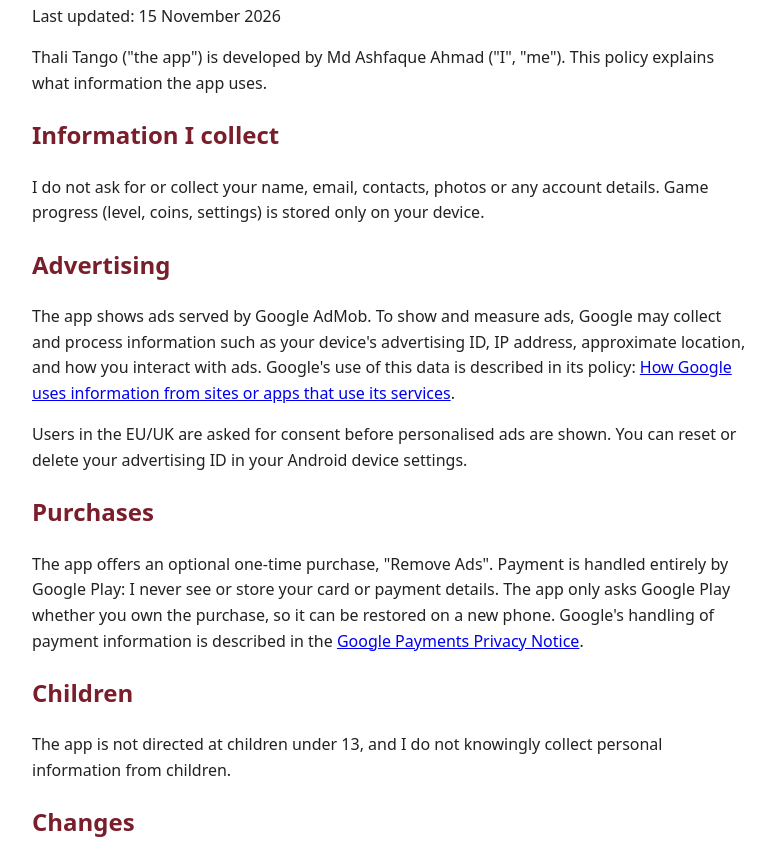
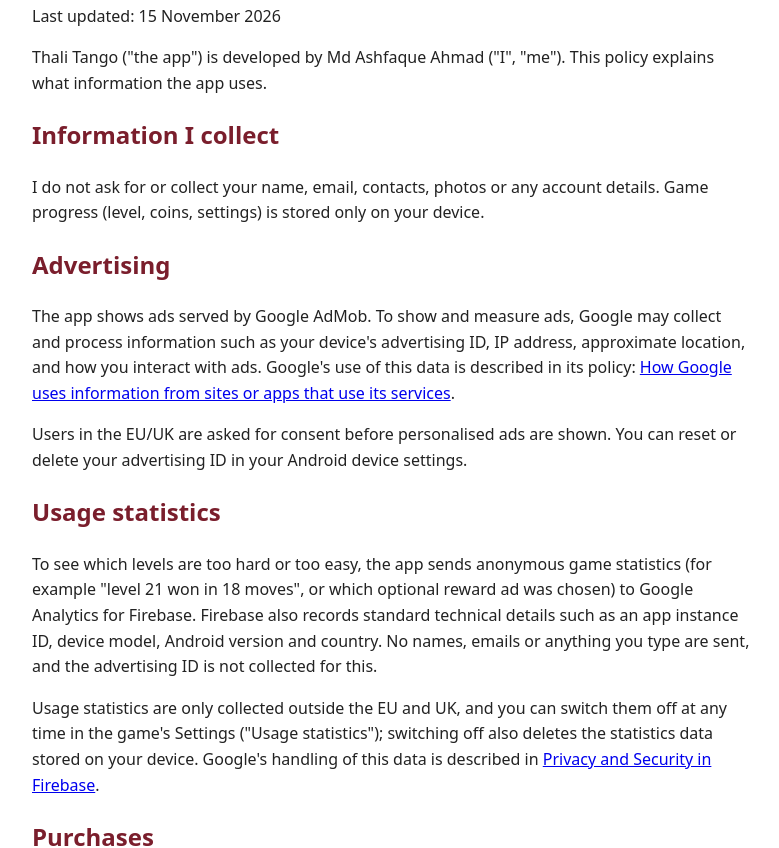
Before and after one commit to ashfaque-work/ashfaque-work.github.io, a plain HTML site: page thali-tango/privacy-policy.html in a window 1280 px wide. Shown: the part 109-957 px from the top of the page, without its empty margins (248-1027 px from the left). Drawn offline with Linux system fonts and the light colour scheme.

Commit message:
Thali Tango privacy policy: add Usage statistics section
Anonymous level statistics via Google Analytics for Firebase, only
outside the EU/UK, switchable off in the game's Settings.

Co-Authored-By: Claude Opus 5.5 <noreply@anthropic.com>

```diff
--- a/thali-tango/privacy-policy.html
+++ b/thali-tango/privacy-policy.html
@@ -22,6 +22,10 @@
 <p>The app shows ads served by Google AdMob. To show and measure ads, Google may collect and process information such as your device's advertising ID, IP address, approximate location, and how you interact with ads. Google's use of this data is described in its policy: <a href="https://policies.google.com/technologies/partner-sites">How Google uses information from sites or apps that use its services</a>.</p>
 <p>Users in the EU/UK are asked for consent before personalised ads are shown. You can reset or delete your advertising ID in your Android device settings.</p>
 
+<h2>Usage statistics</h2>
+<p>To see which levels are too hard or too easy, the app sends anonymous game statistics (for example "level 21 won in 18 moves", or which optional reward ad was chosen) to Google Analytics for Firebase. Firebase also records standard technical details such as an app instance ID, device model, Android version and country. No names, emails or anything you type are sent, and the advertising ID is not collected for this.</p>
+<p>Usage statistics are only collected outside the EU and UK, and you can switch them off at any time in the game's Settings ("Usage statistics"); switching off also deletes the statistics data stored on your device. Google's handling of this data is described in <a href="https://firebase.google.com/support/privacy">Privacy and Security in Firebase</a>.</p>
+
 <h2>Purchases</h2>
 <p>The app offers an optional one-time purchase, "Remove Ads". Payment is handled entirely by Google Play: I never see or store your card or payment details. The app only asks Google Play whether you own the purchase, so it can be restored on a new phone. Google's handling of payment information is described in the <a href="https://payments.google.com/payments/apis-secure/u/0/get_legal_document?ldo=0&amp;ldt=privacynotice">Google Payments Privacy Notice</a>.</p>
 
```
